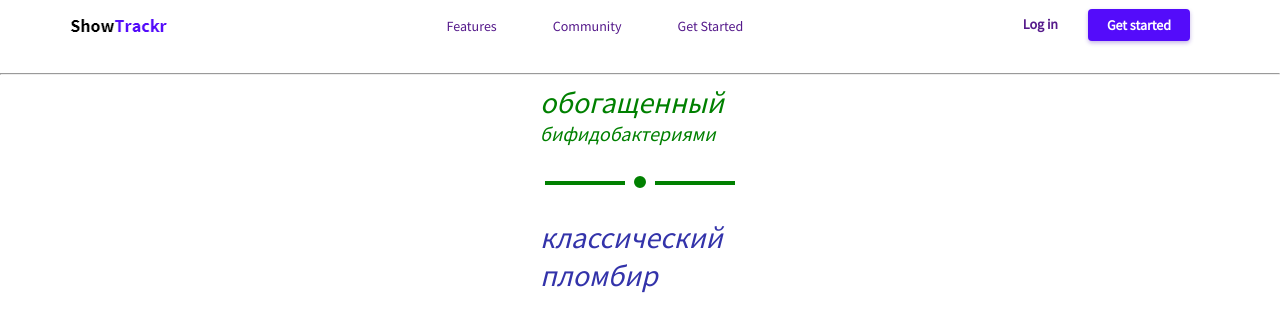
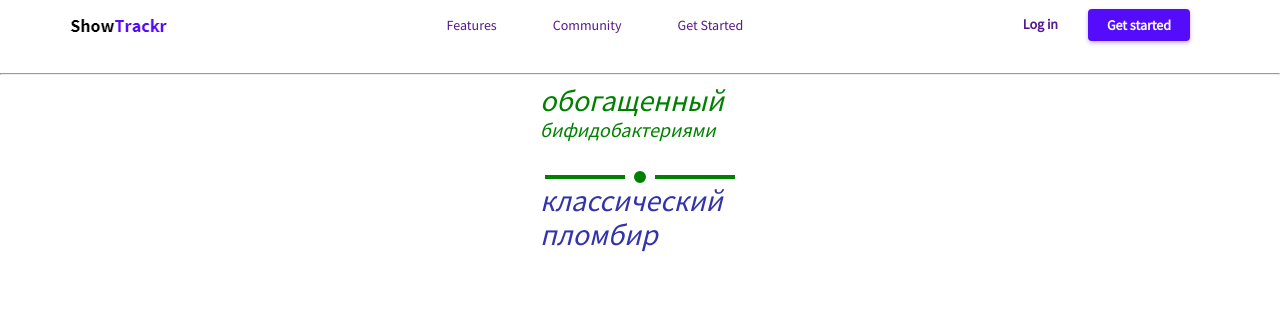
Before and after one commit to KaimNotark/lp-show-trackr, a Vue app: page / in a window 1280 px wide. Shown: the top 332 px of the page. Built offline with nearby package versions, Linux system fonts and the light colour scheme.

Commit message:
add normalize.css

```diff
--- a/package.json
+++ b/package.json
@@ -22,6 +22,7 @@
     "eslint-plugin-vue": "^5.0.0",
     "node-sass": "^4.12.0",
     "normalize": "^0.3.1",
+    "normalize.css": "^8.0.1",
     "postcss-loader": "^3.0.0",
     "sass-loader": "^7.1.0",
     "vue-loader": "^15.7.0",
--- a/src/App.vue
+++ b/src/App.vue
@@ -22,13 +22,18 @@ export default {
 };
 </script>
 
-<style>
+<style  lang="scss">
 @import url("https://fonts.googleapis.com/css?family=Source+Sans+Pro&display=swap");
+/* @import 'normalize.css'; */
+$font-family-primary: "Source Sans Pro", sans-serif;
 
 body {
+  min-height: 100vh;
   margin: 0;
-  font-family: "Source Sans Pro", sans-serif;
+  font-family: $font-family-primary;
+  box-sizing: border-box;
 }
+
 #app {
   font-family: "Source Sans Pro", sans-serif;
 }
@@ -40,4 +45,38 @@ body {
   color: #2c3e50;
    margin-top: 60px;
 } */
+
+html {
+  scroll-behavior: smooth;
+}
+
+// .wrapper *,
+// .wrapper *::before,
+// .wrapper *::after {
+//   box-sizing: border-box;
+// }
+
+h1,
+h2,
+h3,
+h4,
+h5,
+h6,
+p {
+  margin: 0;
+}
+
+ul,
+li {
+  list-style-type: none;
+  margin: 0;
+  padding: 0;
+}
+
+.container {
+  max-width: 1100px;
+  margin: 0 auto;
+  padding-left: 20px;
+  padding-right: 20px;
+}
 </style>
--- a/src/components/vHeader.vue
+++ b/src/components/vHeader.vue
@@ -25,53 +25,9 @@
       </div>
     </div>
   </div>
-  <!-- /header -->
 </template>
 
 <style lang="scss" scoped>
-// @import 'normalize.css';
-$font-family-primary: "Source Sans Pro", sans-serif;
-
-html {
-  scroll-behavior: smooth;
-}
-
-.wrapper *,
-.wrapper *::before,
-.wrapper *::after {
-  box-sizing: border-box;
-}
-
-h1,
-h2,
-h3,
-h4,
-h5,
-h6,
-p {
-  margin: 0;
-}
-
-ul,
-li {
-  list-style-type: none;
-  margin: 0;
-  padding: 0;
-}
-
-body {
-  min-height: 100vh;
-  font-family: $font-family-primary;
-  box-sizing: border-box;
-}
-
-.container {
-  max-width: 1100px;
-  margin: 0 auto;
-  padding-left: 20px;
-  padding-right: 20px;
-}
-
 .header {
   width: 100%;
   height: 50px;
--- a/src/fonts/fonts.css
+++ /dev/null
@@ -1,14 +0,0 @@
-@font-face {
-    font-family: 'Source Sans Pro';
-    src: local('Bebas Neue Thin'),
-    local('BebasNeue-Thin'),
-    url('bebasneuethin.woff2') format('woff2'),
-    url('bebasneuethin.woff') format('woff'),
-    url('bebasneuethin.ttf') format('truetype');
-    font-weight: 100;
-    font-style: normal;
-  }
-  /* <link
-  href="https://fonts.googleapis.com/css?family=Source+Sans+Pro&display=swap"
-  rel="stylesheet"
-/> */
--- a/src/main.js
+++ b/src/main.js
@@ -1,3 +1,4 @@
+import 'normalize.css'
 import Vue from 'vue'
 import App from './App.vue'
 
```
Also changed, not shown: 1 other file (tests, documents, lock files or other folders).
